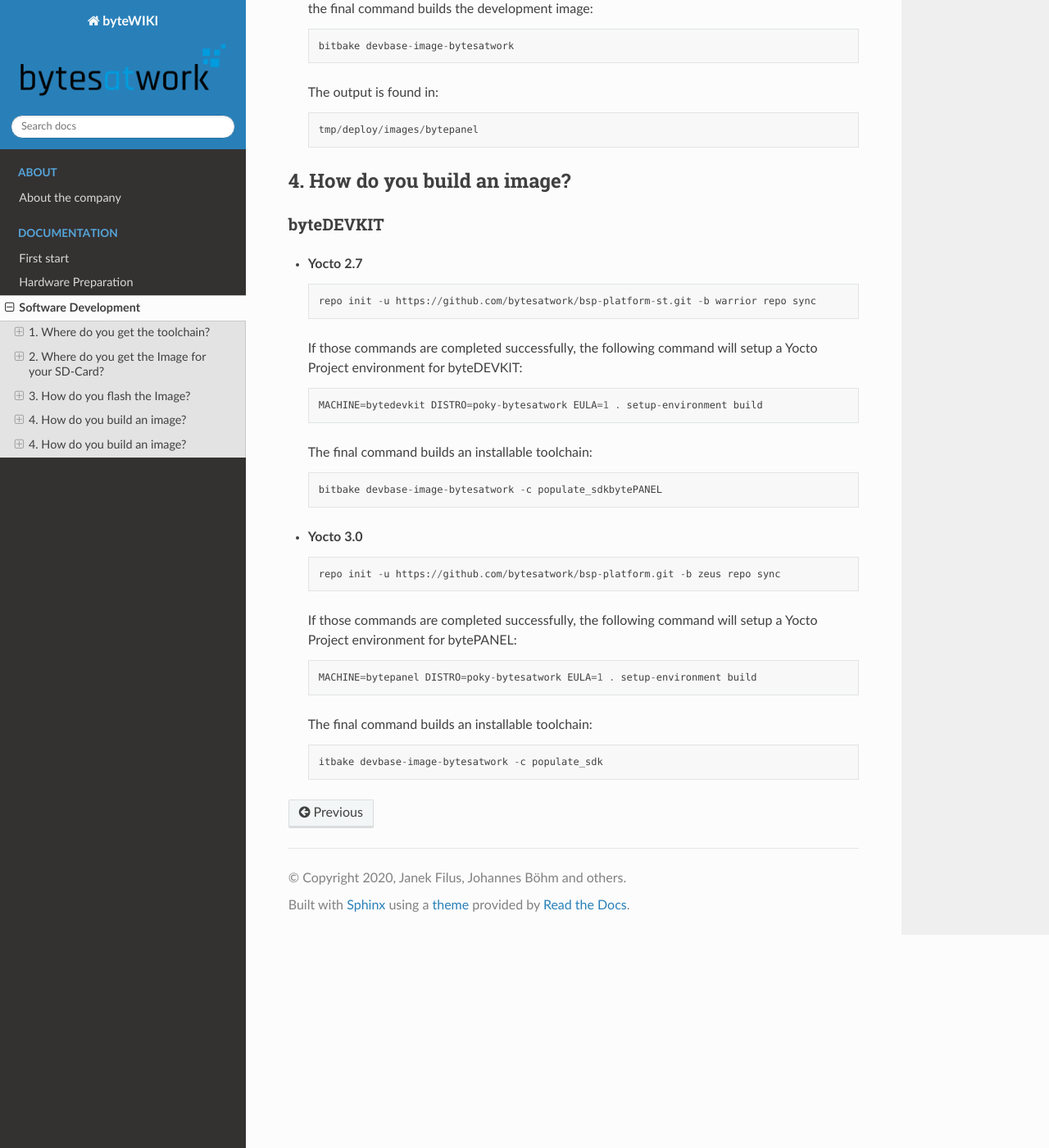
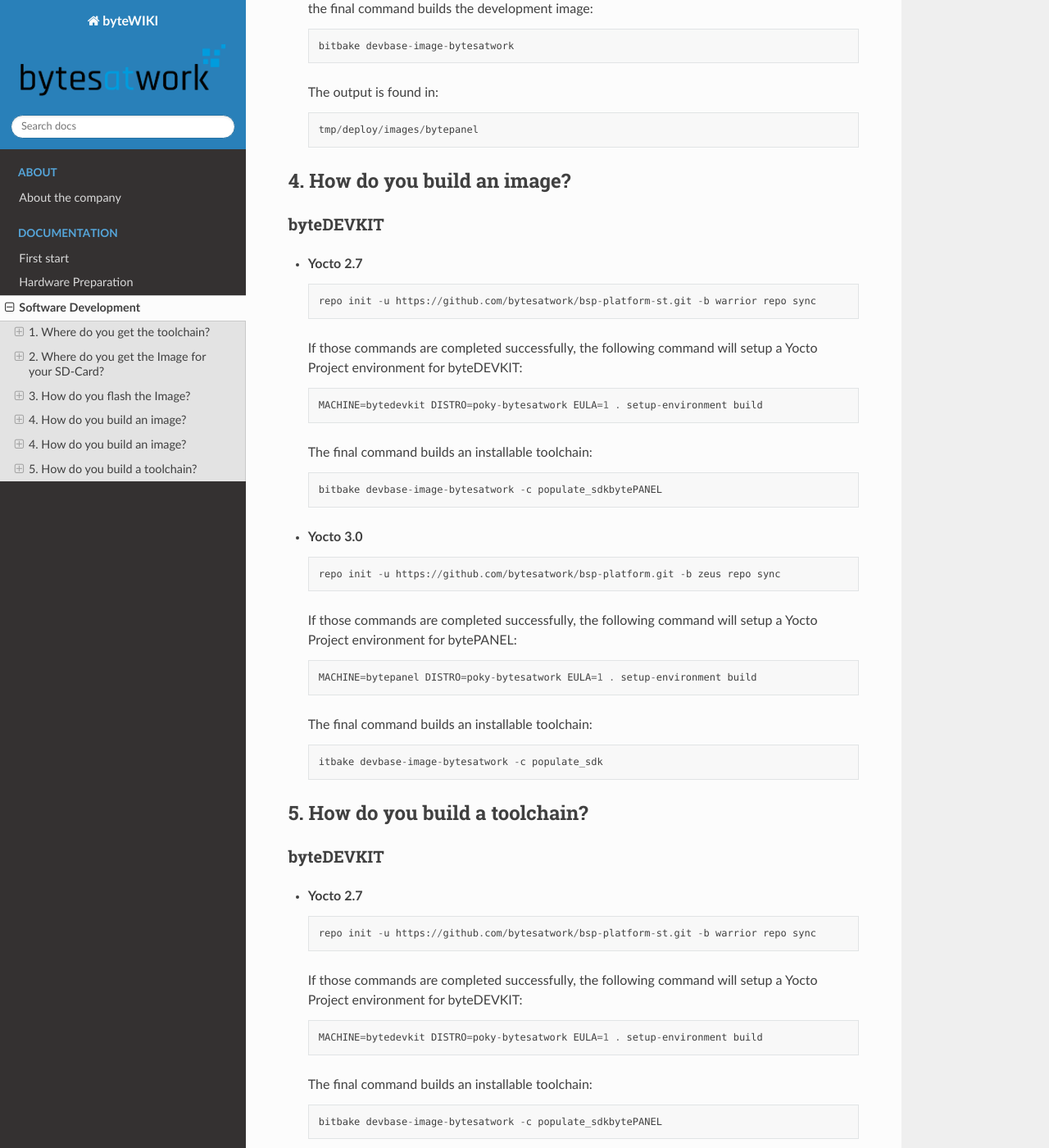
Before and after one commit to jfilus/byteWIKI, a Sphinx documentation site: the page built from docs/source/softwaredevelopment.rst, in a window 1280 px wide and 1400 px high, scrolled down 2122 px. Shown: the whole window at 82% size. Built offline with Sphinx 7.4.7 and the Read the Docs theme 2.0.0, drawn with Linux system fonts in a browser that asks for light colours; pages that are not in the unit, such as notebooks, are missing from menus.

Commit message:
Update softwaredevelopment.rst

```diff
--- a/docs/source/softwaredevelopment.rst
+++ b/docs/source/softwaredevelopment.rst
@@ -170,3 +170,47 @@
    ::
 
       itbake devbase-image-bytesatwork -c populate_sdk
+
+============================================
+5. How do you build a toolchain?
+============================================
+
+byteDEVKIT
+----------
+-  **Yocto 2.7**
+
+   ::
+
+      repo init -u https://github.com/bytesatwork/bsp-platform-st.git -b warrior repo sync
+
+   If those commands are completed successfully, the following command
+   will setup a Yocto Project environment for byteDEVKIT:
+
+   ::
+
+      MACHINE=bytedevkit DISTRO=poky-bytesatwork EULA=1 . setup-environment build
+
+   The final command builds an installable toolchain:
+
+   ::
+
+      bitbake devbase-image-bytesatwork -c populate_sdkbytePANEL
+
+-  **Yocto 3.0**
+
+   ::
+
+      repo init -u https://github.com/bytesatwork/bsp-platform.git -b zeus repo sync
+
+   If those commands are completed successfully, the following command
+   will setup a Yocto Project environment for bytePANEL:
+
+   ::
+
+      MACHINE=bytepanel DISTRO=poky-bytesatwork EULA=1 . setup-environment build
+
+   The final command builds an installable toolchain:
+
+   ::
+
+      itbake devbase-image-bytesatwork -c populate_sdk
```
